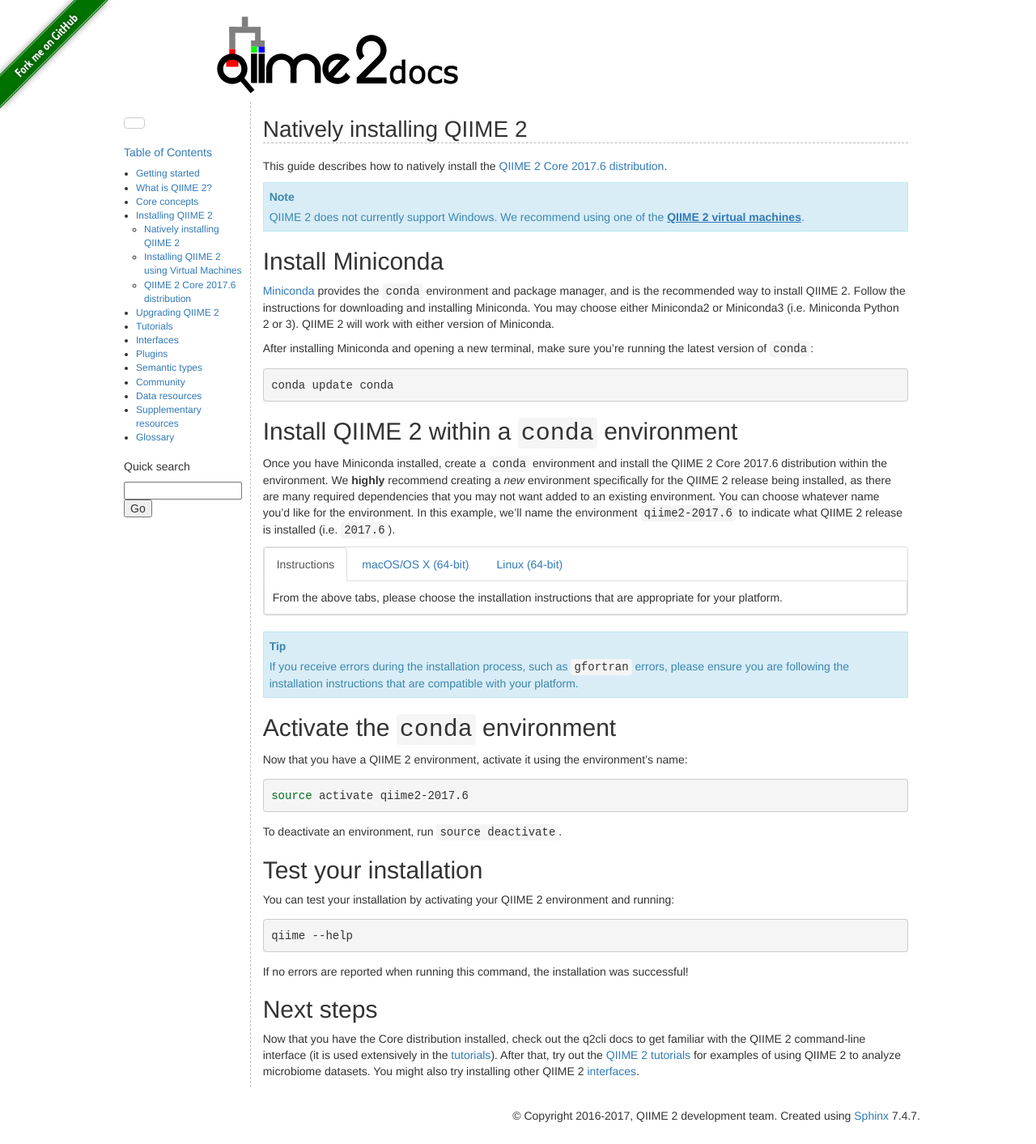
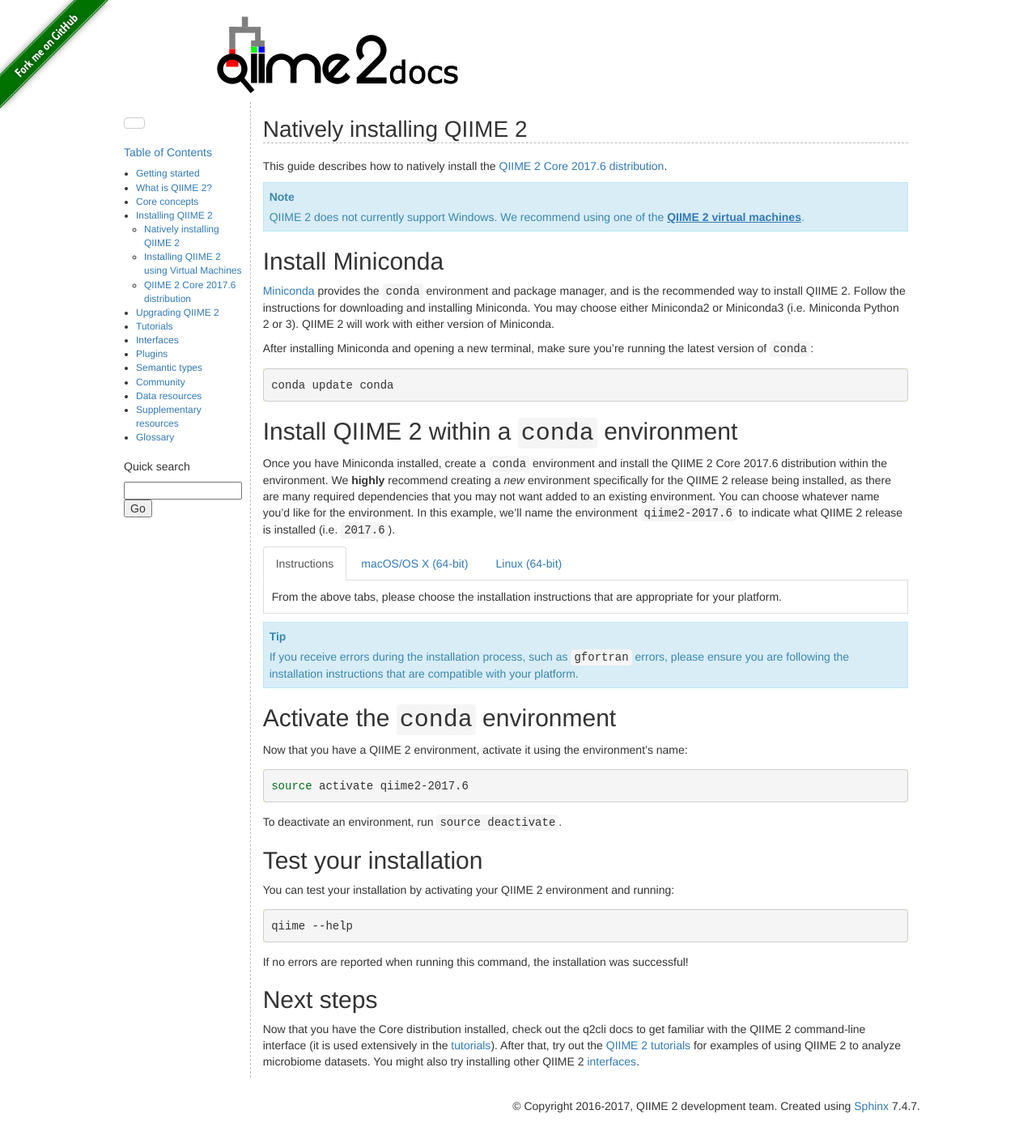
Before and after one commit to qiime2/docs, a Sphinx documentation site: the page built from source/install/native.rst, in a window 1280 px wide. Shown: the whole page at 81% size. Built offline with Sphinx 7.4.7, drawn with Linux system fonts in a browser that asks for light colours; pages that are not in the unit, such as notebooks, are missing from menus; the version number could not be read and is left out.

Commit message:
Removed inapplicable bootstrap html per review

```diff
--- a/source/install/native.rst
+++ b/source/install/native.rst
@@ -25,7 +25,7 @@
 
 .. raw:: html
 
-   <div class="tabbed panel panel-default">
+   <div class="tabbed">
       <ul class="nav nav-tabs">
          <li class="active"><a data-toggle="tab" href="#instructions">Instructions</a></li>
          <li><a data-toggle="tab" href="#macOS">macOS/OS X (64-bit)</a></li>
```
